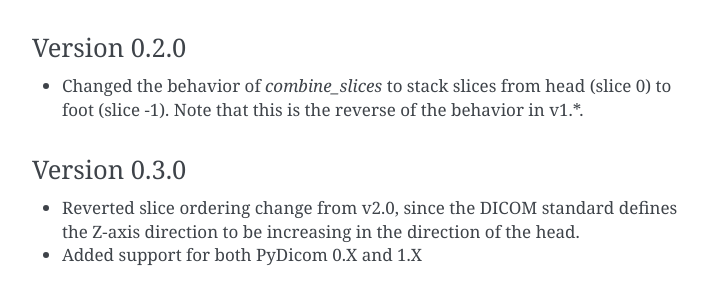
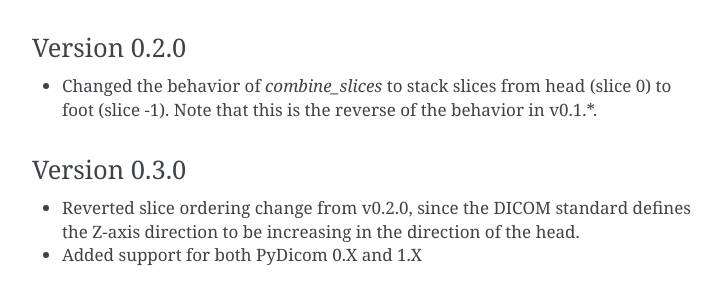
Before and after one commit to innolitics/dicom-numpy, a Sphinx documentation site: the page built from docs/source/index.rst, in a window 1280 px wide and 900 px high, scrolled down 1372 px. Shown: the part 186-490 px from the top of the window, without its empty margins (388-1111 px from the left). Built offline with Sphinx 7.4.7, drawn with Linux system fonts in a browser that asks for light colours.

Commit message:
Fix other version references in documentation

```diff
--- a/docs/source/index.rst
+++ b/docs/source/index.rst
@@ -80,12 +80,12 @@ Version 0.2.0
 -----------
 
 - Changed the behavior of `combine_slices` to stack slices from head (slice 0)
-  to foot (slice -1). Note that this is the reverse of the behavior in v1.*.
+  to foot (slice -1). Note that this is the reverse of the behavior in v0.1.*.
 
 Version 0.3.0
 -----------
 
-- Reverted slice ordering change from v2.0, since the DICOM standard defines
+- Reverted slice ordering change from v0.2.0, since the DICOM standard defines
   the Z-axis direction to be increasing in the direction of the head.
 - Added support for both PyDicom 0.X and 1.X
 
```
